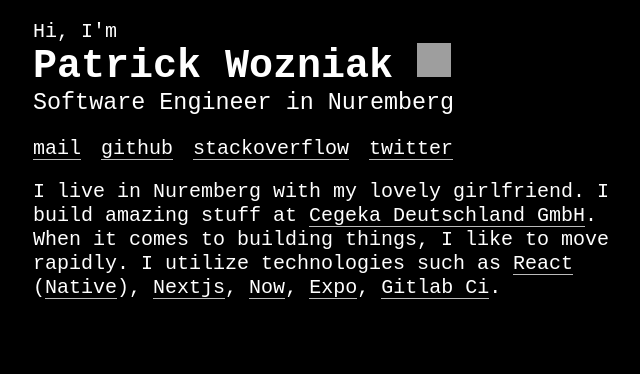
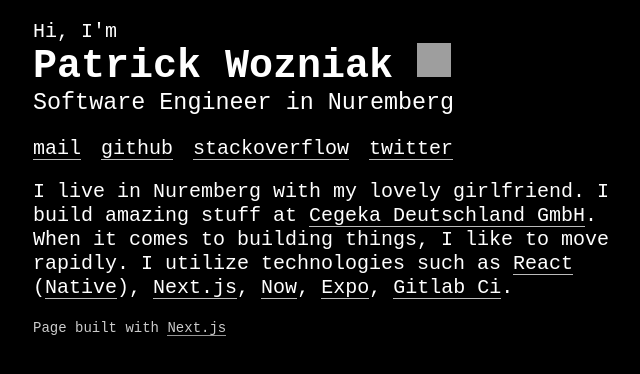
Before and after one commit to patlux/patwoz-de, a Next.js app: page / in a window 1280 px wide. Shown: the top 374 px of the page, without its empty margins (307-947 px from the left). Built offline with nearby package versions, Linux system fonts and the light colour scheme; grey boxes are pictures that could not be loaded.

Commit message:
[add] footer

```diff
--- a/pages/index.tsx
+++ b/pages/index.tsx
@@ -32,7 +32,7 @@
 const IndexPage: NextPage<Props> = ({
   listOfAddresses = INITIAL_LIST_OF_ADDRESSES,
 }) => (
-  <>
+  <div className="container">
     <Meta />
     <Head>
       <title>Patrick Wozniak</title>
@@ -78,7 +78,7 @@
         </a>
         ),{' '}
         <a href="https://nextjs.org/" target="_blank">
-          Nextjs
+          Next.js
         </a>
         ,{' '}
         <a href="https://zeit.co/now" target="_blank">
@@ -98,7 +98,13 @@
         .
       </p>
     </main>
-  </>
+    <footer>
+      Page built with{' '}
+      <a href="https://nextjs.org" target="_blank">
+        Next.js
+      </a>
+    </footer>
+  </div>
 );
 
 export default IndexPage;
--- a/styles/index.css
+++ b/styles/index.css
@@ -31,7 +31,7 @@
   box-shadow: none;
 }
 
-main {
+.container {
   margin: 0 auto;
   max-width: 600px;
 }
@@ -57,6 +57,11 @@
 .contact-list > li {
   display: inline;
   padding-right: 1em;
+}
+
+footer {
+  font-size: 0.7em;
+  opacity: 0.8;
 }
 
 /*! normalize.css v8.0.1 | MIT License | github.com/necolas/normalize.css */
```
